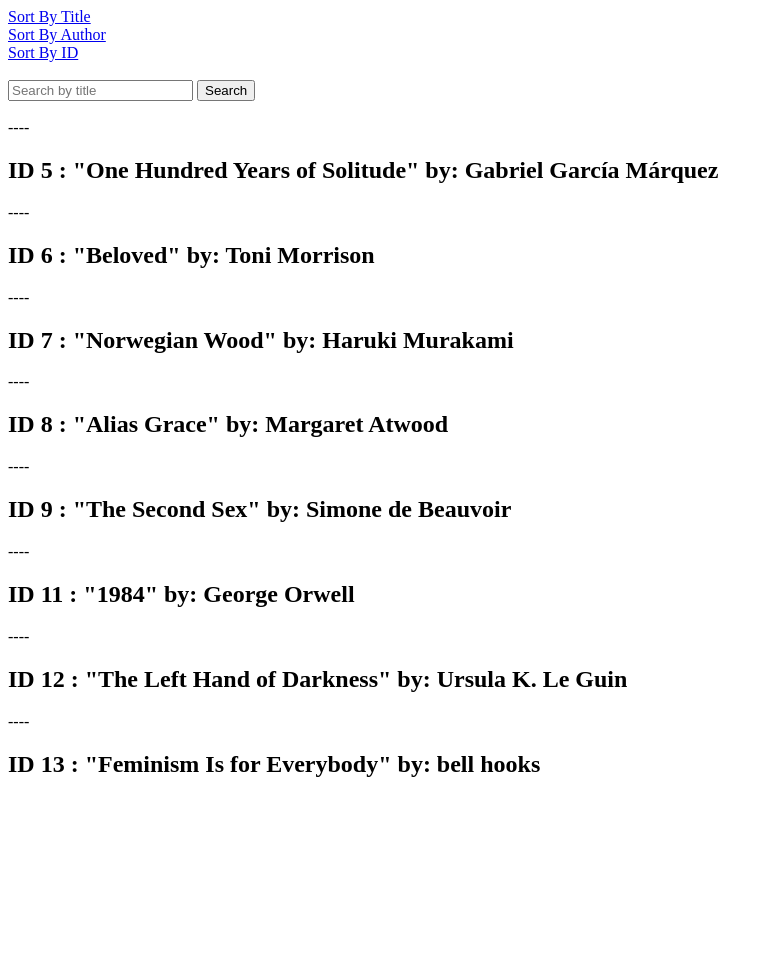
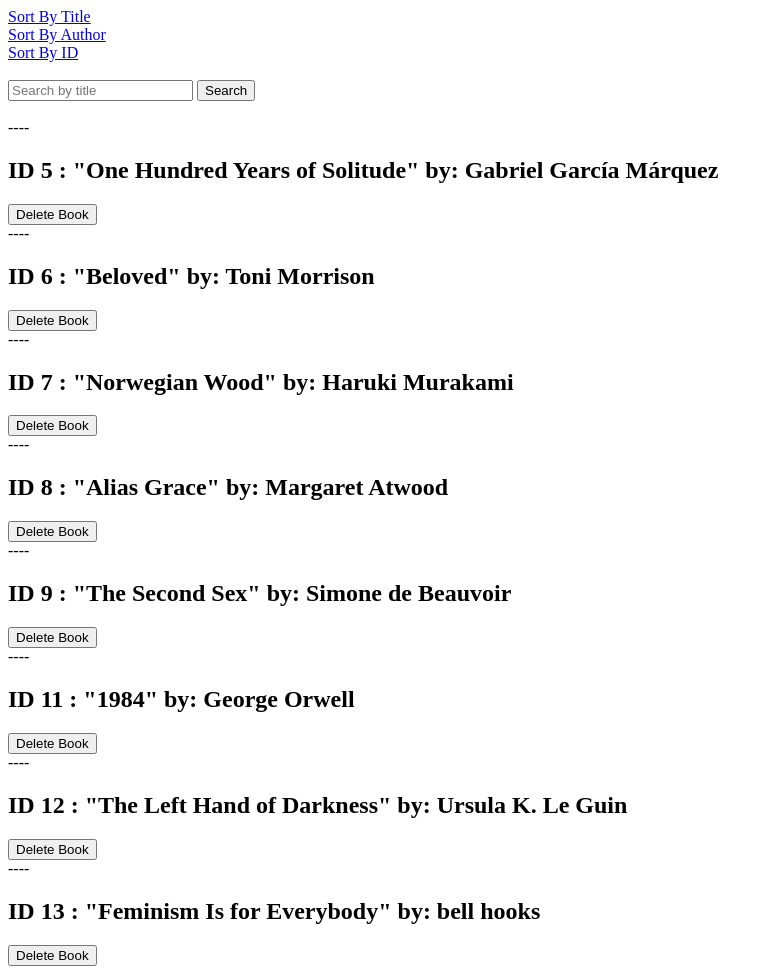
Before and after one commit to Kayawhynot/book_alchemy, a Flask app: page / in a window 1280 px wide. Shown: the whole page, without its empty margins (0-773 px from the left). Before the commit the page ends 777 px from the top, so only its background shows below. Run offline with Flask 3, Linux system fonts and the light colour scheme.

Commit message:
updated delete Book functionality

```diff
--- a/app.py
+++ b/app.py
@@ -1,4 +1,4 @@
-from flask import Flask, request, render_template
+from flask import Flask, request, render_template, redirect, url_for
 from flask_sqlalchemy import SQLAlchemy
 from data_models import db, Author, Book
 import os
@@ -55,6 +55,8 @@ def add_book():
 def home():
     search = request.args.get('search')
     sort = request.args.get('sort')
+    message= request.args.get('message')
+
     if search:
         books = Book.query.filter(Book.title.like(f'%{search}%')).all()
     elif sort == 'title':
@@ -65,4 +67,11 @@ def home():
         books = Book.query.order_by(Book.id).all()
     else:
         books = Book.query.all()
-    return render_template('home.html', books=books, search=search)
+    return render_template('home.html', books=books, search=search, message=message)
+
+@app.route('/book/<int:book_id>/delete', methods=['POST'])
+def delete_book(book_id):
+    book = Book.query.get_or_404(book_id)
+    db.session.delete(book)
+    db.session.commit()
+    return redirect(url_for('home', message=f'Your book with the ID {book_id} has been deleted'))
--- a/templates/home.html
+++ b/templates/home.html
@@ -16,10 +16,17 @@
 {% if not books %}
   <p>Sorry no books with your search parameter "{{ search }}" found.</p>
 {% endif %}
+  {% if message %}
+  <p>{{ message }}</p>
+  {% endif %}
 {% for book in books %}
 <div>
   ----
   <h2>ID {{book.id}} : "{{ book.title }}" by: {{ book.author.name }}</h2>
+   <form action="/book/{{book.id}}/delete" method="POST">
+    <button type="submit">Delete Book</button>
+  </form>
+
 </div>
 {% endfor %}
 
```
Also changed, not shown: data/library.sqlite.
